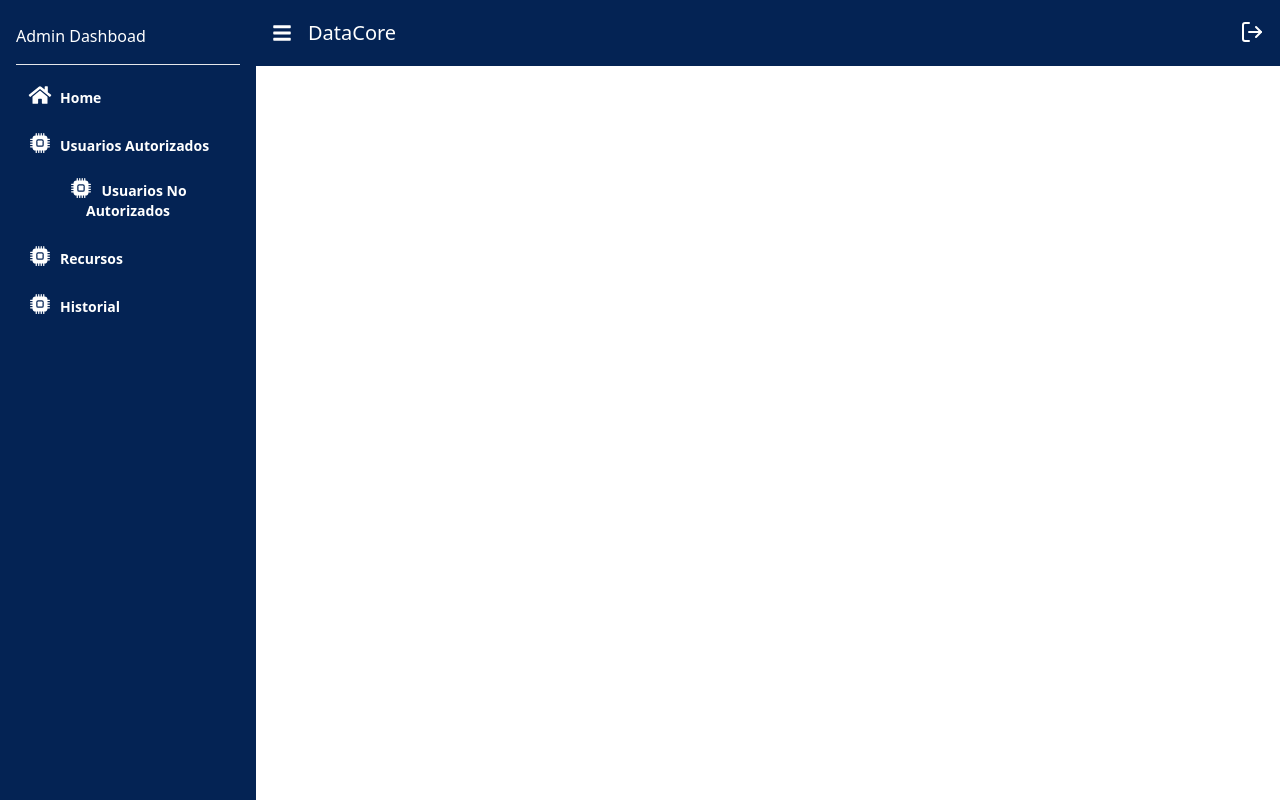
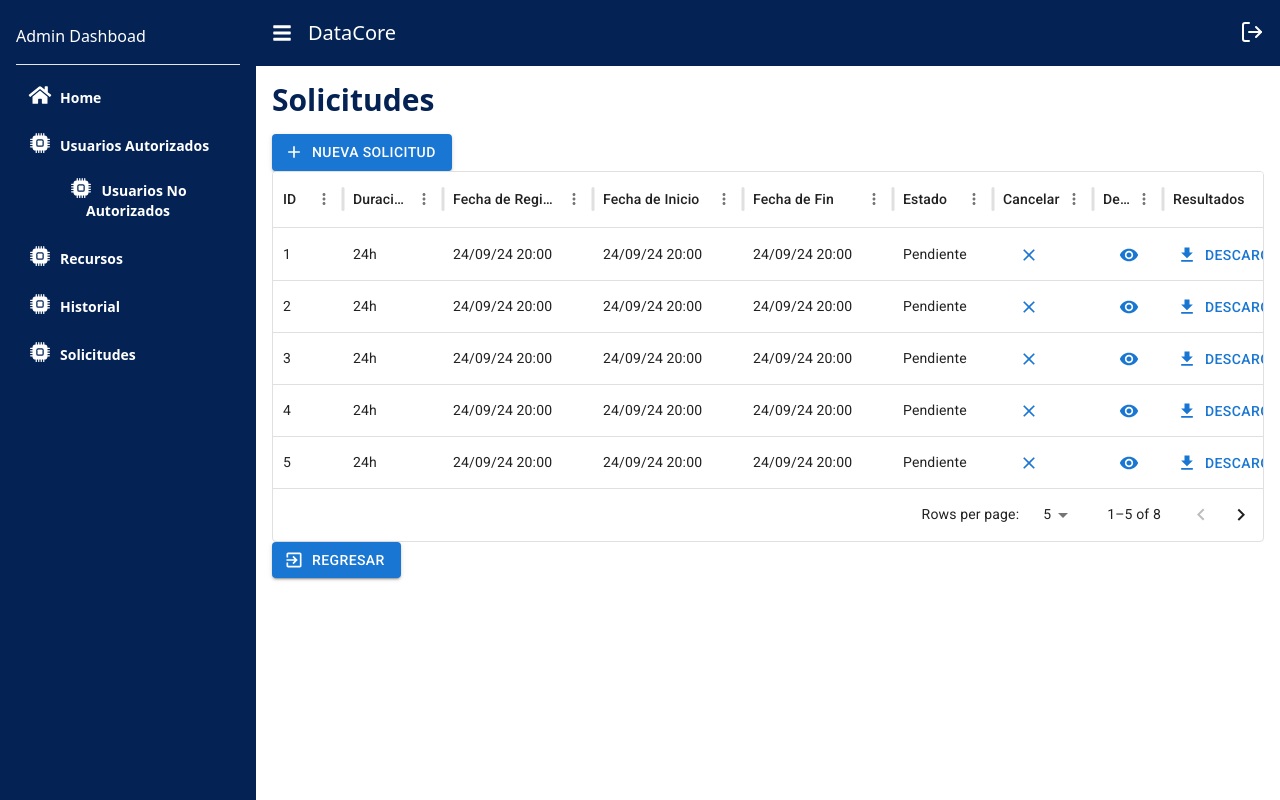
Before and after one commit to Shinoa12/datacore_frontend, a React (Vite) app: page /Solicitudes in a window 1280 px wide. Built offline with nearby package versions, Linux system fonts and the light colour scheme.

Commit message:
solicitudes 60%

```diff
--- a/src/App.jsx
+++ b/src/App.jsx
@@ -4,6 +4,7 @@
 import Navbar from './components/Navigate/NavBar';
 import Recursos from './pages/Recursos'
 import Historial from './pages/Historial'
+import Solicitudes from './pages/Solicitudes'
 import Home from './pages/Home'
 import UsuariosAutorizados from './pages/UsuariosAutorizados'
 import './App.css'
@@ -38,6 +39,7 @@
             />
             <Route path="/Recursos" element={<Recursos />} />
             <Route path="/Historial" element={<Historial />} />
+            <Route path="/Solicitudes" element={<Solicitudes />} />
           </Routes>
         </div>
       </BrowserRouter>
--- a/src/components/Navigate/SideBar.jsx
+++ b/src/components/Navigate/SideBar.jsx
@@ -56,6 +56,15 @@
             </button>
           </li>
         </Link>
+
+        <Link to="Solicitudes">
+          <li className="mb-2 rounded hover:shadow hover:bg-blue-500 py-2">
+            <button className="px-3 text-sm">
+              <BsCpuFill className="inline-block w-6 h-5 mr-2 -mt-2"></BsCpuFill>
+              Solicitudes
+            </button>
+          </li>
+        </Link>
       </ul>
     </div>
   );
--- /dev/null
+++ b/src/pages/Solicitudes.jsx
@@ -0,0 +1,310 @@
+import * as React from "react";
+import Button from "@mui/material/Button";
+import Box from "@mui/material/Box";
+import { DataGrid } from "@mui/x-data-grid";
+import { styled } from "@mui/material/styles";
+import Dialog from "@mui/material/Dialog";
+import DialogTitle from "@mui/material/DialogTitle";
+import DialogContent from "@mui/material/DialogContent";
+import DialogActions from "@mui/material/DialogActions";
+import IconButton from "@mui/material/IconButton";
+import CloseIcon from "@mui/icons-material/Close";
+import Typography from "@mui/material/Typography";
+import { TextField } from "@mui/material";
+import AddIcon from "@mui/icons-material/Add";
+import ExitToAppIcon from "@mui/icons-material/ExitToApp";
+import RemoveRedEyeIcon from "@mui/icons-material/RemoveRedEye";
+import DownloadIcon from "@mui/icons-material/Download";
+import Modal from "@mui/material/Modal";
+import PropTypes from "prop-types";
+import Avatar from "@mui/material/Avatar";
+import List from "@mui/material/List";
+import ListItem from "@mui/material/ListItem";
+import ListItemAvatar from "@mui/material/ListItemAvatar";
+import ListItemButton from "@mui/material/ListItemButton";
+import ListItemText from "@mui/material/ListItemText";
+import PersonIcon from "@mui/icons-material/Person";
+import { blue } from "@mui/material/colors";
+
+const style = {
+  position: "absolute",
+  top: "50%",
+  left: "50%",
+  transform: "translate(-50%, -50%)",
+  width: 600,
+  bgcolor: "background.paper",
+  border: "2px solid #000",
+  boxShadow: 24,
+  p: 4,
+};
+
+const rows = [
+  {
+    id: 1,
+    duracion: "24h",
+    fechaRegistro: "24/09/24 20:00",
+    fechaInicio: "24/09/24 20:00",
+    fechaFin: "24/09/24 20:00",
+    estado: "Pendiente",
+    cancelar: "",
+    detalle: "",
+    resultados: "",
+  },
+  {
+    id: 2,
+    duracion: "24h",
+    fechaRegistro: "24/09/24 20:00",
+    fechaInicio: "24/09/24 20:00",
+    fechaFin: "24/09/24 20:00",
+    estado: "Pendiente",
+    cancelar: "",
+    detalle: "",
+    resultados: "",
+  },
+  {
+    id: 3,
+    duracion: "24h",
+    fechaRegistro: "24/09/24 20:00",
+    fechaInicio: "24/09/24 20:00",
+    fechaFin: "24/09/24 20:00",
+    estado: "Pendiente",
+    cancelar: "",
+    detalle: "",
+    resultados: "",
+  },
+  {
+    id: 4,
+    duracion: "24h",
+    fechaRegistro: "24/09/24 20:00",
+    fechaInicio: "24/09/24 20:00",
+    fechaFin: "24/09/24 20:00",
+    estado: "Pendiente",
+    cancelar: "",
+    detalle: "",
+    resultados: "",
+  },
+  {
+    id: 5,
+    duracion: "24h",
+    fechaRegistro: "24/09/24 20:00",
+    fechaInicio: "24/09/24 20:00",
+    fechaFin: "24/09/24 20:00",
+    estado: "Pendiente",
+    cancelar: "",
+    detalle: "",
+    resultados: "",
+  },
+  {
+    id: 6,
+    duracion: "24h",
+    fechaRegistro: "24/09/24 20:00",
+    fechaInicio: "24/09/24 20:00",
+    fechaFin: "24/09/24 20:00",
+    estado: "Pendiente",
+    cancelar: "",
+    detalle: "",
+    resultados: "",
+  },
+  {
+    id: 7,
+    duracion: "24h",
+    fechaRegistro: "24/09/24 20:00",
+    fechaInicio: "24/09/24 20:00",
+    fechaFin: "24/09/24 20:00",
+    estado: "Pendiente",
+    cancelar: "",
+    detalle: "",
+    resultados: "",
+  },
+  {
+    id: 8,
+    duracion: "24h",
+    fechaRegistro: "24/09/24 20:00",
+    fechaInicio: "24/09/24 20:00",
+    fechaFin: "24/09/24 20:00",
+    estado: "Pendiente",
+    cancelar: "",
+    detalle: "",
+    resultados: "",
+  },
+];
+
+function Solicitudes() {
+  const [open, setOpen] = React.useState(false);
+  const handleOpen = () => setOpen(true);
+  const handleClose = () => setOpen(false);
+
+  const columns = [
+    { field: "id", headerName: "ID", width: 70 },
+    { field: "duracion", headerName: "Duracion", width: 100 },
+    { field: "fechaRegistro", headerName: "Fecha de Registro", width: 150 },
+    { field: "fechaInicio", headerName: "Fecha de Inicio", width: 150 },
+    { field: "fechaFin", headerName: "Fecha de Fin", width: 150 },
+    { field: "estado", headerName: "Estado", width: 100 },
+    {
+      field: "cancelar",
+      headerName: "Cancelar",
+      sortable: false,
+      renderCell: (params) => {
+        return <Button startIcon={<CloseIcon />}></Button>;
+      },
+    },
+    {
+      field: "detalle",
+      headerName: "Detalle",
+      width: 70,
+      sortable: false,
+      renderCell: (params) => {
+        return (
+          <Button
+            startIcon={<RemoveRedEyeIcon />}
+            onClick={handleOpen}
+          ></Button>
+        );
+      },
+    },
+    {
+      field: "resultados",
+      headerName: "Resultados",
+      width: 130,
+      sortable: false,
+      renderCell: (params) => {
+        return <Button startIcon={<DownloadIcon />}>Descargar</Button>;
+      },
+    },
+    /*
+          {
+            field: 'fullName',
+            headerName: 'Full name',
+            description: 'This column has a value getter and is not sortable.',
+            sortable: false,
+            width: 160,
+            valueGetter: (value, row) => `${row.firstName || ''} ${row.lastName || ''}`,
+          },*/
+  ];
+
+  return (
+    <div className="row m-4">
+      <h2
+        style={{ color: "rgb(4, 35, 84)" }}
+        className=" font-bold text-3xl mb-4"
+      >
+        Solicitudes
+      </h2>
+
+      <Button variant="contained" startIcon={<AddIcon />}>
+        Nueva Solicitud
+      </Button>
+
+      <DataGrid
+        rows={rows}
+        columns={columns}
+        initialState={{
+          pagination: {
+            paginationModel: { page: 0, pageSize: 5 },
+          },
+        }}
+        pageSizeOptions={[5, 10]}
+      />
+
+      <Button variant="contained" startIcon={<ExitToAppIcon />}>
+        Regresar
+      </Button>
+
+      <Modal
+        open={open}
+        onClose={handleClose}
+        aria-labelledby="modal-modal-title"
+        aria-describedby="modal-modal-description"
+      >
+        <Box sx={style}>
+          <h2
+            style={{ color: "rgb(4, 35, 84)" }}
+            className=" font-bold text-3xl mb-4"
+          >
+            Detalle de Solicitud
+          </h2>
+          <div style={{ display: "flex", alignItems: "center" }}>
+            <div style={{ marginRight: "auto" }}>Nombre</div>
+            <div>
+              <TextField
+                id="outlined-size-small"
+                defaultValue="Solicitud 3"
+                size="small"
+                variant="standard"
+              />
+            </div>
+          </div>
+          <div style={{ display: "flex", alignItems: "center" }}>
+            <div style={{ marginRight: "auto" }}>Fecha de registro</div>
+            <div>
+              <TextField
+                id="outlined-size-small"
+                defaultValue="28/09/2024 20:00"
+                size="small"
+                variant="standard"
+              />
+            </div>
+          </div>
+          <div style={{ display: "flex", alignItems: "center" }}>
+            <div style={{ marginRight: "auto" }}>Estado</div>
+            <div>
+              <TextField
+                variant="standard"
+                id="outlined-size-small"
+                defaultValue="En proceso"
+                size="small"
+              />
+            </div>
+          </div>
+          <div style={{ display: "flex", alignItems: "center" }}>
+            <div style={{ marginRight: "auto" }}>CPU</div>
+            <div>
+              <TextField
+                variant="standard"
+                id="outlined-size-small"
+                defaultValue="Intel® Core™ i9 processor 14900T"
+                size="small"
+              />
+            </div>
+          </div>
+          <div style={{ display: "flex", alignItems: "center" }}>
+            <div style={{ marginRight: "auto" }}>Cantidad de núcleos</div>
+            <div>
+              <TextField
+                variant="standard"
+                id="outlined-size-small"
+                defaultValue="24"
+                size="small"
+              />
+            </div>
+          </div>
+          <div style={{ display: "flex", alignItems: "center" }}>
+            <div style={{ marginRight: "auto" }}>Frecuencia del procesador</div>
+            <div>
+              <TextField
+                variant="standard"
+                id="outlined-size-small"
+                defaultValue="5.50 GHz"
+                size="small"
+              />
+            </div>
+          </div>
+          <div style={{ display: "flex", alignItems: "center" }}>
+            <div style={{ marginRight: "auto" }}>Tamaño de memoria RAM</div>
+            <div>
+              <TextField
+                variant="standard"
+                id="outlined-size-small"
+                defaultValue="192 GB"
+                size="small"
+              />
+            </div>
+          </div>
+        </Box>
+      </Modal>
+    </div>
+  );
+}
+
+export default Solicitudes;
```
Also changed, not shown: src/components/DetalleSolicitudModal.jsx (added, +22 -0 lines).
